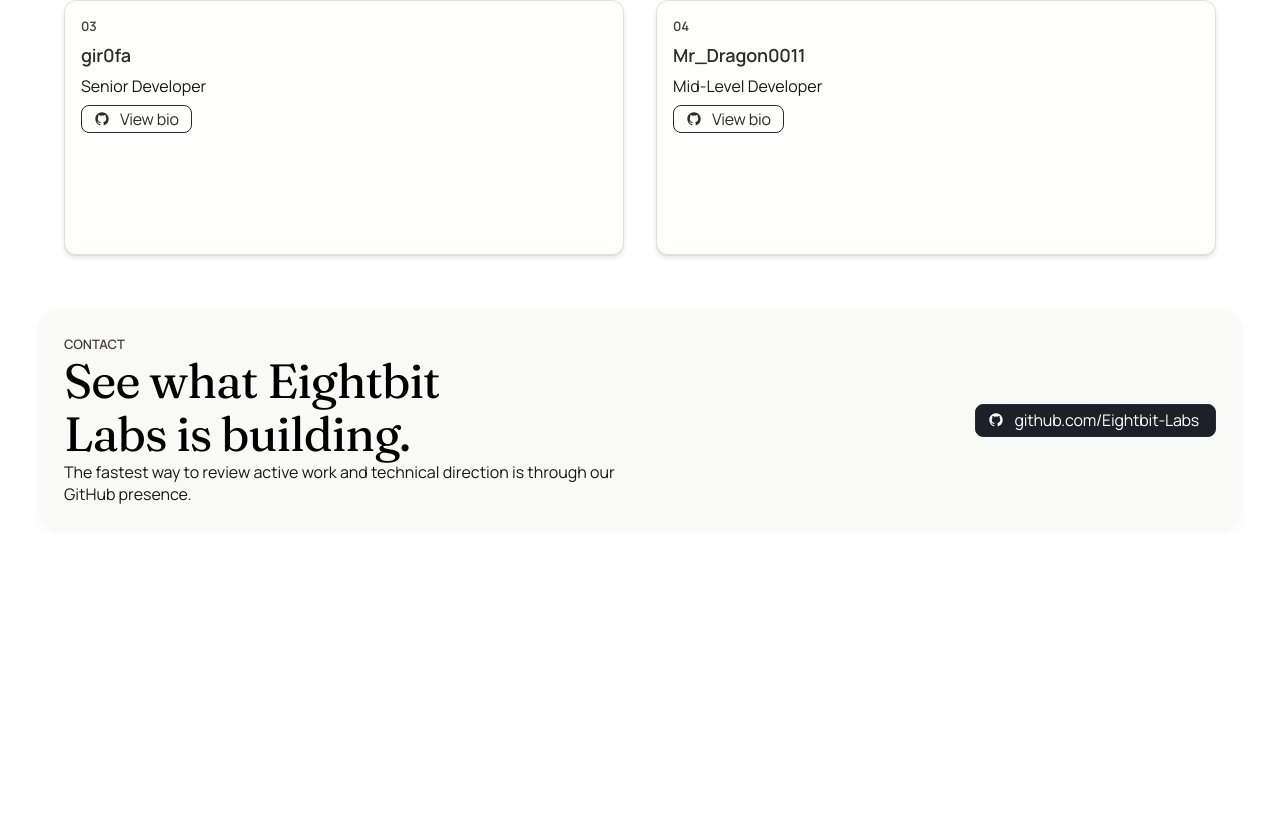
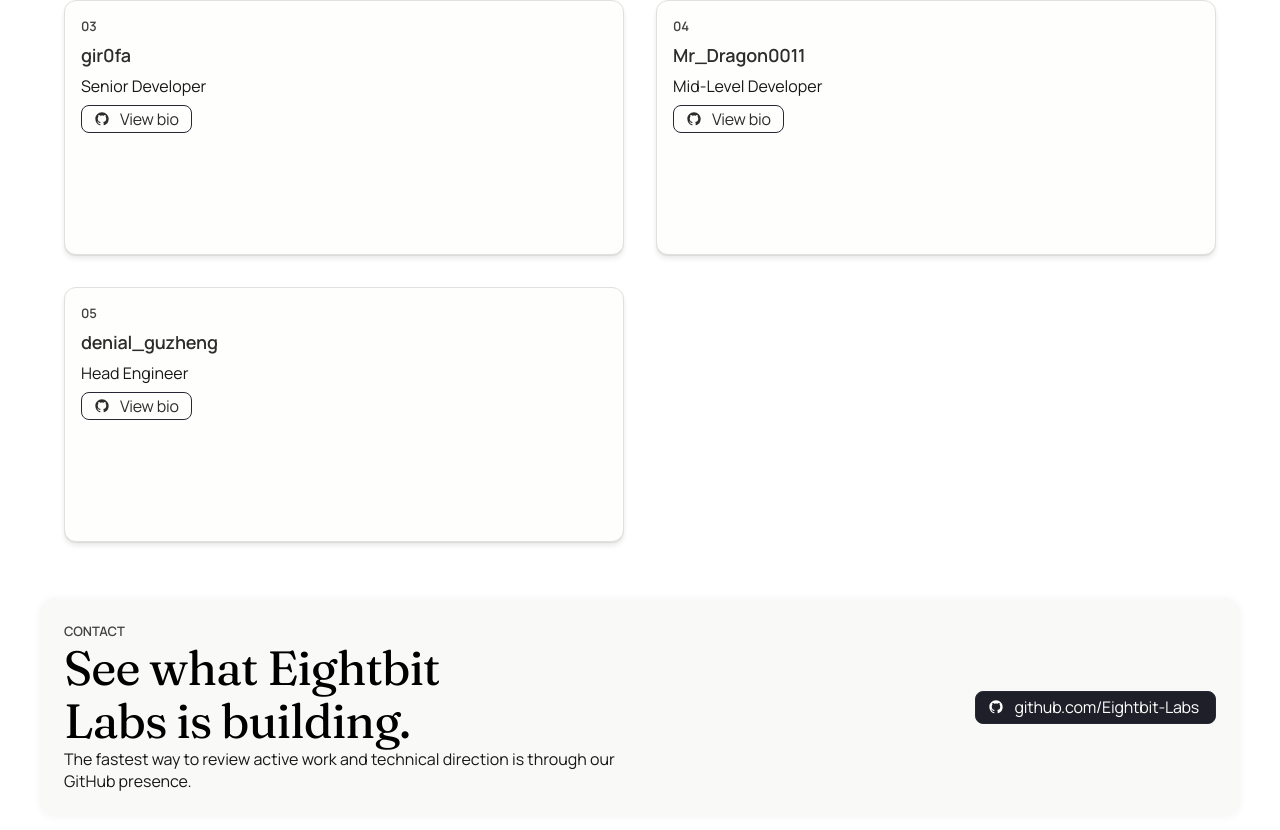
Before and after one commit to Eightbit-Labs/website, a React (Vite) app: page / in a window 1280 px wide. Shown: the part 2097-2927 px from the top of the page. Before the commit the page ends 2706 px from the top, so only its background shows below. Built offline with nearby package versions, Linux system fonts and the light colour scheme.

Commit message:
feat: team member

```diff
--- a/src/App.tsx
+++ b/src/App.tsx
@@ -224,6 +224,20 @@ function App() {
               View bio
             </a>
           </article>
+          <article className="team-card reveal stagger-4">
+            <span className="card-index">05</span>
+            <h3>denial_guzheng</h3>
+            <p className="team-role">Head Engineer</p>
+            <a
+              className="team-link btn-animated"
+              href="https://github.com/"
+              target="_blank"
+              rel="noreferrer"
+            >
+              <GithubIcon />
+              View bio
+            </a>
+          </article>
         </div>
       </section>
 
```
